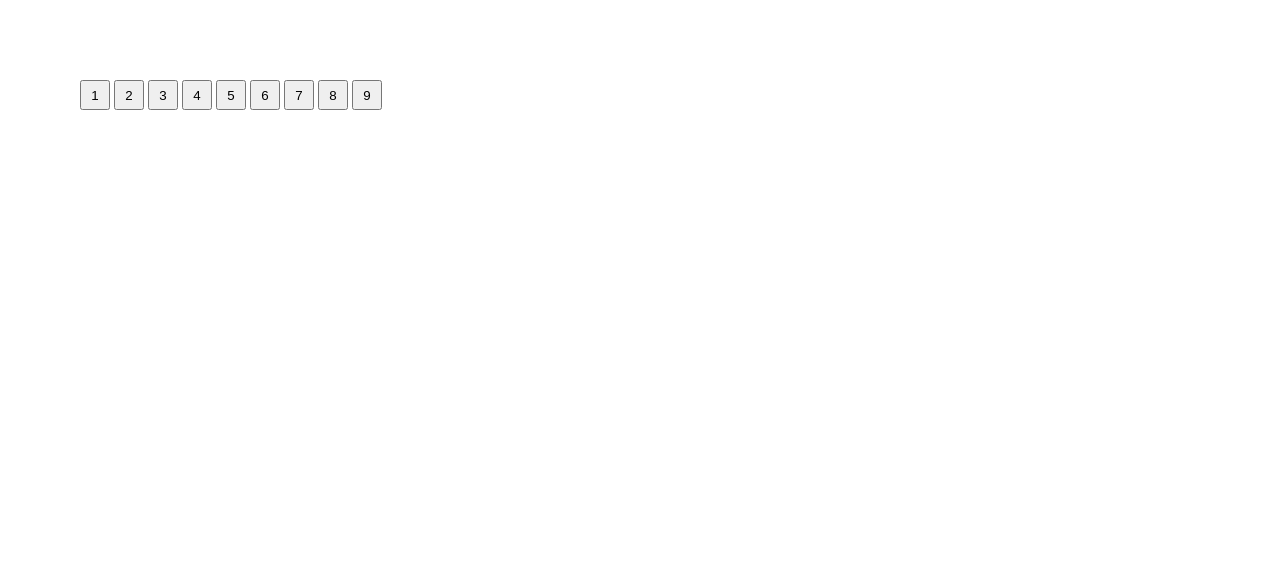
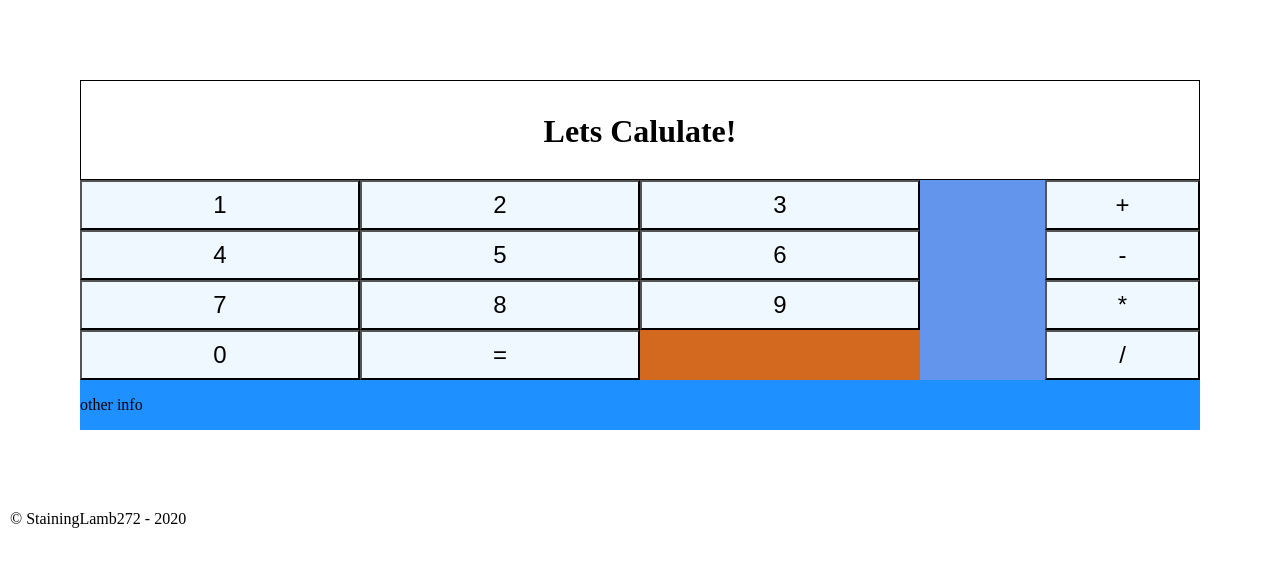
Before and after one commit to StainingLamb272/Kalulator, a plain HTML site: page index.html in a window 1280 px wide. Drawn offline with Linux system fonts and the light colour scheme.

Commit message:
added Javascript to display value of button

```diff
--- a/index.html
+++ b/index.html
@@ -8,15 +8,45 @@
 </head>
 <body>
     <main>
-        <button type="submit" id="1">1</button>
-        <button type="submit" id="2">2</button>
-        <button type="submit" id="3">3</button>
-        <button type="submit" id="4">4</button>
-        <button type="submit" id="5">5</button>
-        <button type="submit" id="6">6</button>
-        <button type="submit" id="7">7</button>
-        <button type="submit" id="8">8</button>
-        <button type="submit" id="9">9</button>
+        <div class="showinfo" id="showinfo">
+            <p><strong>Lets Calulate!</strong></p>
+        </div>
+        <div class="numbers">
+            <button type="submit" id="1" value="1" onclick="displaybutton(this.value)">1</button>
+            <button type="submit" id="2" value="2" onclick="displaybutton(this.value)">2</button>
+            <button type="submit" id="3" value="3" onclick="displaybutton(this.value)">3</button>
+            <button type="submit" id="4" value="4" onclick="displaybutton(this.value)">4</button>
+            <button type="submit" id="5" value="5" onclick="displaybutton(this.value)">5</button>
+            <button type="submit" id="6" value="6" onclick="displaybutton(this.value)">6</button>
+            <button type="submit" id="7" value="7" onclick="displaybutton(this.value)">7</button>
+            <button type="submit" id="8" value="8" onclick="displaybutton(this.value)">8</button>
+            <button type="submit" id="9" value="9" onclick="displaybutton(this.value)">9</button>
+            <button type="submit" id="zero" value="0" onclick="displaybutton(this.value)">0</button>
+            <button type="submit" id="equals" value="=" onclick="displaybutton(this.value)">=</button>
+        </div>
+        <div class="operations">
+            <button type="submit" id="pluss" value="+" onclick="displaybutton(this.value)">+</button>
+            <button type="submit" id="minus" value="-" onclick="displaybutton(this.value)">-</button>
+            <button type="submit" id="multiply" value="*" onclick="displaybutton(this.value)">*</bu<<tton>
+            <button type="submit" id="divide" value="/" onclick="displaybutton(this.value)">/</button>
+        </div>
+        <div class="bottom">
+            <p>other info</p>
+        </div>
     </main>
+
+    <script>
+        var mld;
+
+        function displaybutton(val) {
+
+            mld += val;
+            document.getElementById("showinfo").innerHTML = mld;
+        }
+        </script>
+
+    <footer>
+        <p>&copy; StainingLamb272 - 2020</p>
+    </footer>
 </body>
 </html>
--- a/kalulator.css
+++ b/kalulator.css
@@ -6,17 +6,54 @@ main {
     background-color: #fff;
     color: #000000;
     margin: 80px;
+    display: grid;
+    grid-template-columns: repeat(4, 1fr);
+    grid-template-rows: 100px 200px 50px;
 }
 
-.numbers, .operators {
+.showinfo, .bottom {
+    grid-column-start: 1;
+    grid-column-end: 5;
+}
+
+.showinfo{
+    background-color: white;
+    font-size: 2em;
+    border: solid black 1px;
+    text-align: center;
+}
+
+.bottom {
+    background-color: dodgerblue;
+}
+
+.numbers, .operations{
     display: grid;
 }
 
 .numbers {
-    grid-column: auto;
+    grid-column-start: 1;
+    grid-column-end: 4;
+    grid-template-columns: repeat(3, 1fr);
+    grid-template-rows: repeat(4, 1fr);
+    background-color: chocolate;
+}
+
+.operations {
+    grid-template-columns: repeat(1, 0.5fr);
+    background-color: cornflowerblue;
+
+}
+
+#pluss, #minus, #multiply, #divide {
+    grid-column-end: 3;
 }
 
 button {
-    height: 30px;
-    width: 30px;
+    background-color: aliceblue;
+    font-size: 1.5em;
 }
+
+footer {
+    margin-left: 10px;
+}
```
